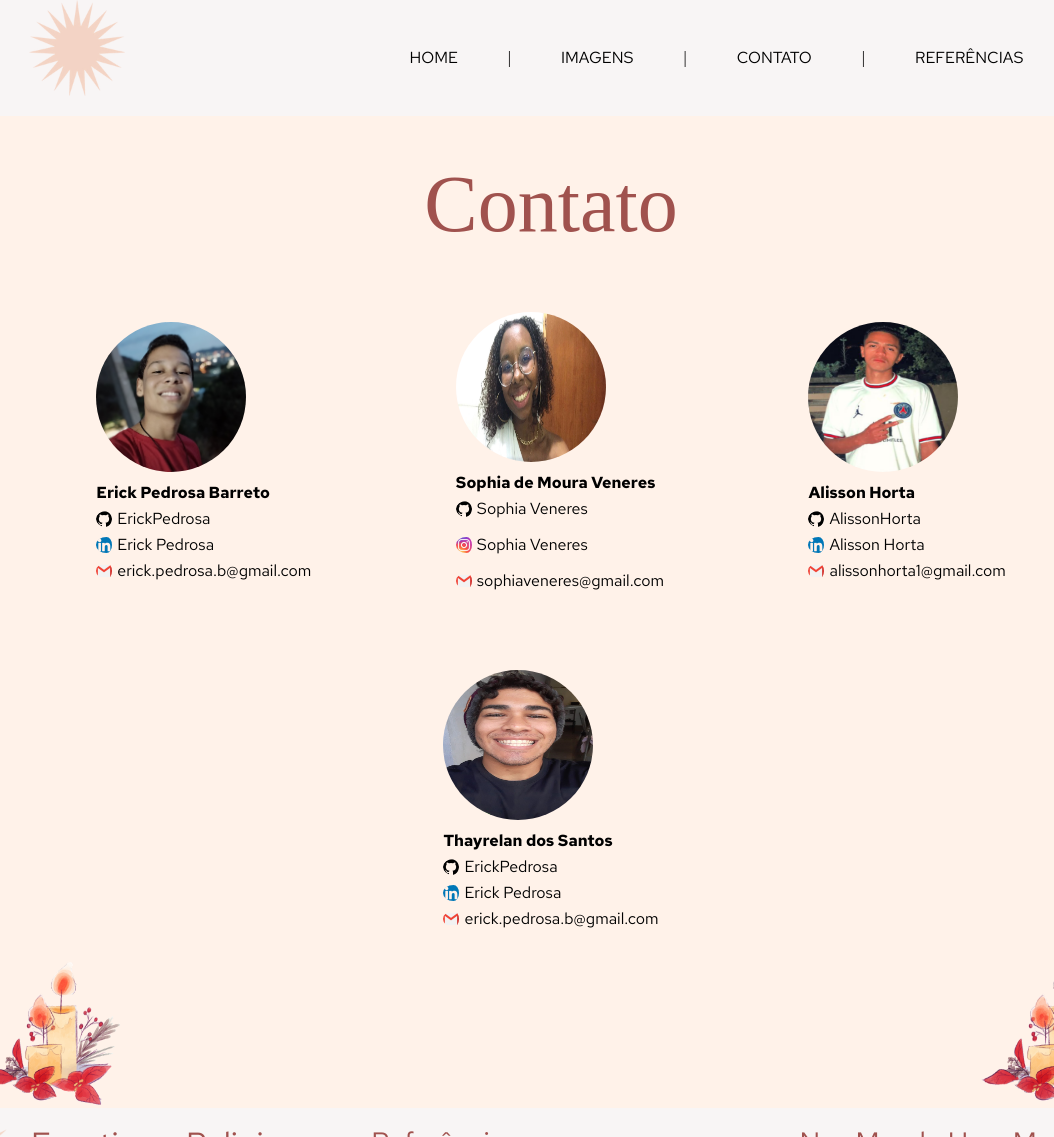
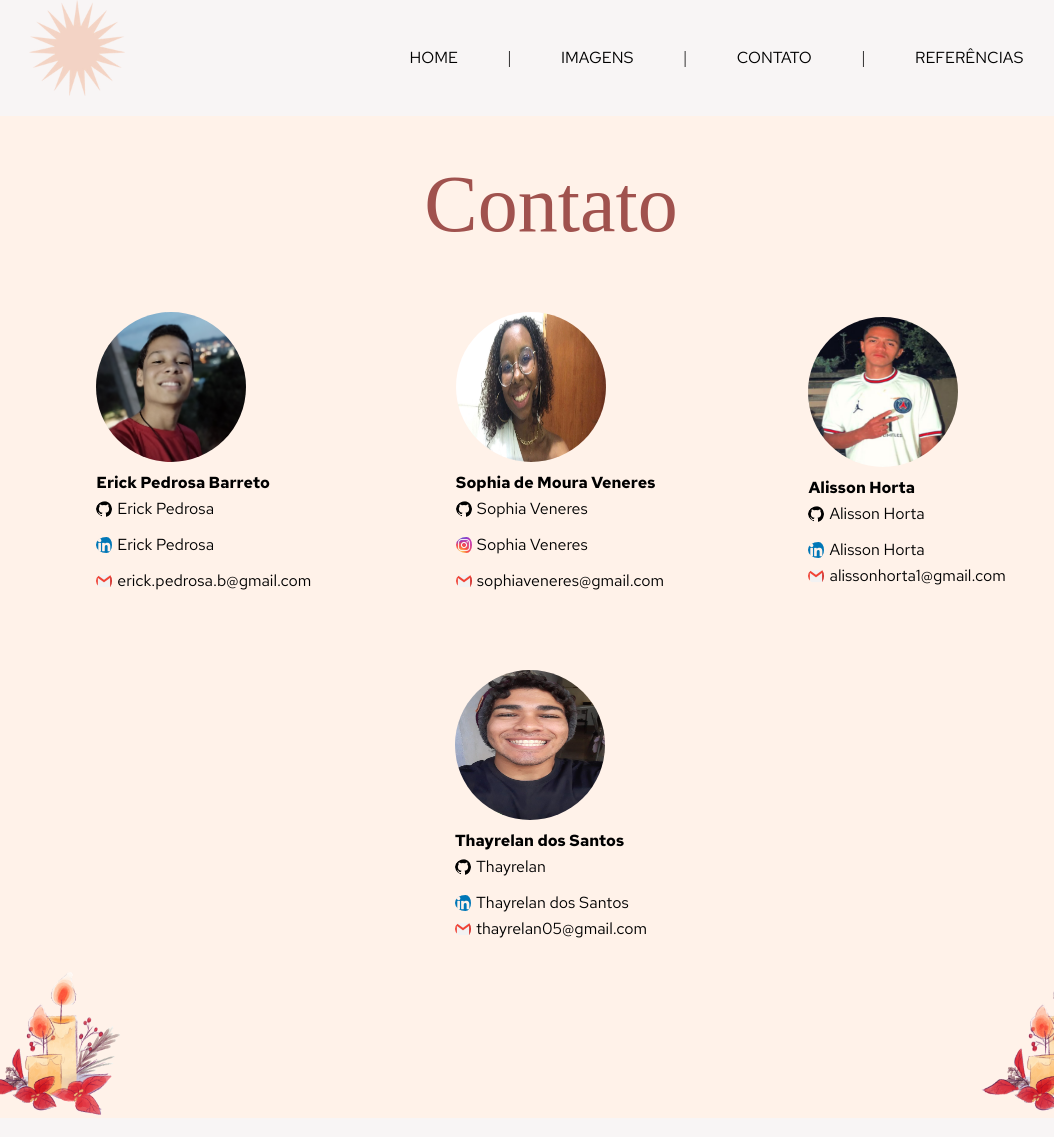
Before and after one commit to ErickPedrosa/Site-Geopolitica, a plain HTML site: page pages/contato.html in a window 1280 px wide. Shown: the top 1137 px of the page, without its empty margins (89-1143 px from the left). Drawn offline with Linux system fonts and the light colour scheme; files whose address does not match are found by name.

Commit message:
adicionando os links

```diff
--- a/pages/contato.html
+++ b/pages/contato.html
@@ -35,11 +35,11 @@
                 <p class="nome">Erick Pedrosa Barreto</p>
                 <div class="rede-social github">
                     <img src="../assets/images/githubLogo.png" alt="">
-                    <p>ErickPedrosa</p>
+                    <a class="rede-social" href="https://www.github.com/erickpedrosa/" target="_blank"><p>Erick Pedrosa</p></a>
                 </div>
                 <div class="rede-social linkedn">
                     <img src="../assets/images/linkednLogo.png" alt="">
-                    <p>Erick Pedrosa</p>
+                    <a class="rede-social" href="https://www.linkedin.com/in/erickpedrosab/" target="_blank"><p>Erick Pedrosa</p></a>
                 </div>
                 <div class="rede-social email">
                     <img src="../assets/images/emailLogo.png" alt="">
@@ -51,7 +51,7 @@
                 <p class="nome">Sophia de Moura Veneres</p>
                 <div class="rede-social github">
                     <img src="../assets/images/githubLogo.png" alt="">
-                    <a class="rede-social" href="https://www.github.com/sophia.mveneres/" target="_blank"><p>Sophia Veneres</p></a>
+                    <a class="rede-social" href="https://www.github.com/sophiaveneres/" target="_blank"><p>Sophia Veneres</p></a>
                 </div>
                 <div class="rede-social insta">
                     <img src="../assets/images/insta.jpeg" alt="">
@@ -67,7 +67,7 @@
                 <p class="nome">Alisson Horta</p>
                 <div class="rede-social github">
                     <img src="../assets/images/githubLogo.png" alt="">
-                    <p>AlissonHorta</p>
+                    <a class="rede-social" href="https://github.com/alissonhorta" target="_blank"><p>Alisson Horta</p></a>
                 </div>
                 <div class="rede-social linkedn">
                     <img src="../assets/images/linkednLogo.png" alt="">
@@ -79,19 +79,19 @@
                 </div>
             </div>
             <div class="integrante">
-                <img src="../assets/images/ThayPerfil.jpeg" alt="">
+                <img src="../assets/images/ThayPerfil.jpeg" alt="Dev Thayrelan">
                 <p class="nome">Thayrelan dos Santos</p>
                 <div class="rede-social github">
                     <img src="../assets/images/githubLogo.png" alt="">
-                    <p>ErickPedrosa</p>
+                    <a class="rede-social" href="https://github.com/thayrelan" target="_blank"><p>Thayrelan</p></a>
                 </div>
                 <div class="rede-social linkedn">
                     <img src="../assets/images/linkednLogo.png" alt="">
-                    <p>Erick Pedrosa</p>
+                    <p>Thayrelan dos Santos</p>
                 </div>
                 <div class="rede-social email">
                     <img src="../assets/images/emailLogo.png" alt="">
-                    <p>erick.pedrosa.b@gmail.com</p>
+                    <p>thayrelan05@gmail.com</p>
                 </div>
             </div>
         </div>
```
